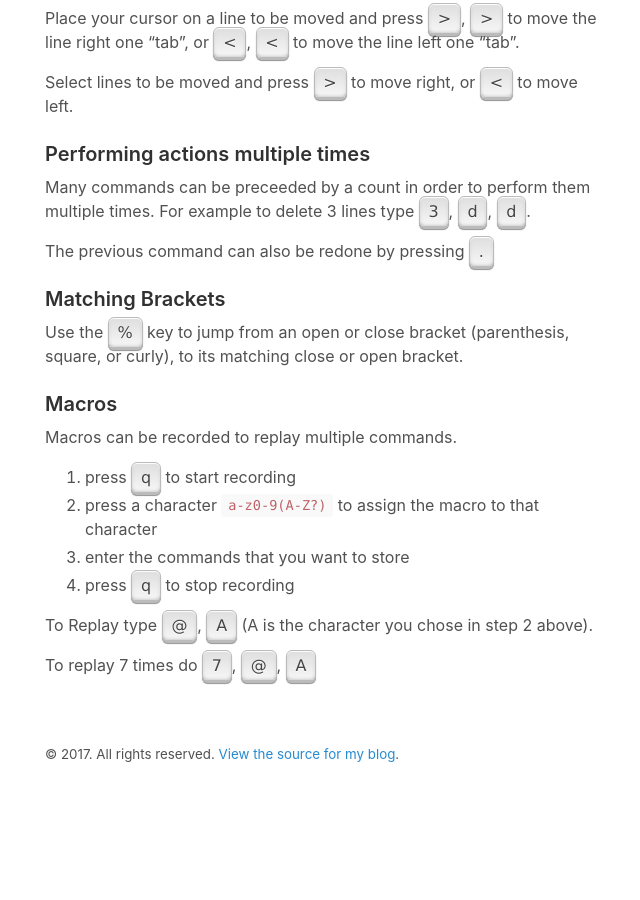
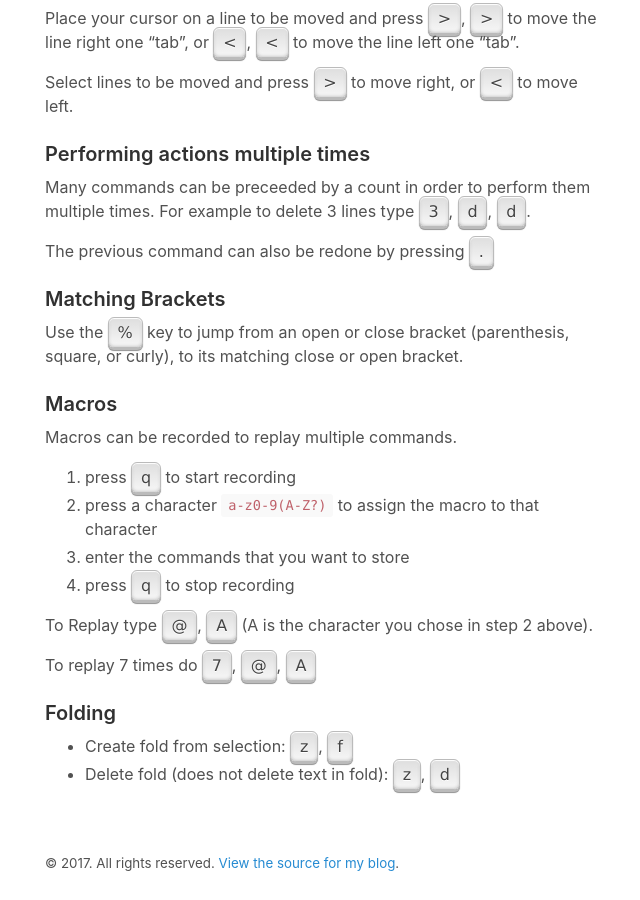
Before and after one commit to briankohles/briankohles.github.io, a Jekyll site: the page built from _wiki/vim.md, in a window 1280 px wide and 900 px high, scrolled down 4316 px. Shown: the whole window, without its empty margins (315-955 px from the left). Built offline with Jekyll 4.4.1, drawn with Linux system fonts in a browser that asks for light colours; before the commit the page ends 5107 px from its top, so only the background shows below that.

Commit message:
Update vim.md

```diff
--- a/_wiki/vim.md
+++ b/_wiki/vim.md
@@ -202,3 +202,8 @@ Macros can be recorded to replay multiple commands.
 To Replay type <kbd>@</kbd>, <kbd>A</kbd> (A is the character you chose in step 2 above).
 
 To replay 7 times do <kbd>7</kbd>, <kbd>@</kbd>, <kbd>A</kbd>
+
+### Folding
+
+* Create fold from selection: <kbd>z</kbd>, <kbd>f</kbd>
+* Delete fold (does not delete text in fold): <kbd>z</kbd>, <kbd>d</kbd>
```
